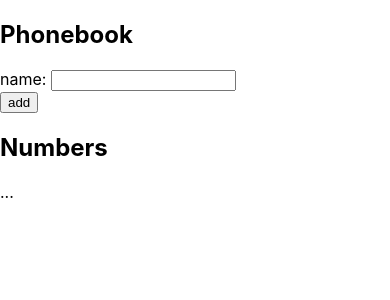
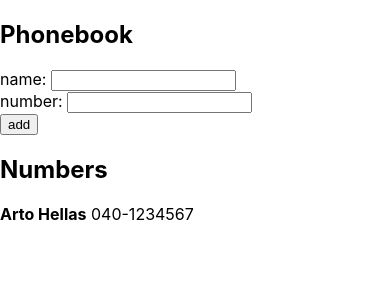
Before and after one commit to madeinchema/fullstackopen, a React (Create React App) app in the folder part2/phonebook/: page / in a window 390 px wide. Shown: the top 300 px of the page. Built offline with nearby package versions, Linux system fonts and the light colour scheme.

Commit message:
Completed 2.6: The Phonebook Step1

```diff
--- a/part2/phonebook/src/App.js
+++ b/part2/phonebook/src/App.js
@@ -2,23 +2,43 @@ import React, { useState } from 'react'
 
 const App = () => {
   const [ persons, setPersons ] = useState([
-    { name: 'Arto Hellas' }
+    { 'Arto Hellas': '040-1234567' }
   ])
-  const [ newName, setNewName ] = useState('')
+  const [newName, setNewName] = useState('');
+  const [newNumber, setNewNumber] = useState('');
+
+  const handleSubmit = (e) => {
+    e.preventDefault();
+    setPersons(persons => [...persons, { [newName]: newNumber }]);
+    setNewName('');
+    setNewNumber('');
+  }
+
+  const handleChange = (e, type) => {
+    if (type === 'name') {
+      setNewName(e.target.value);
+    } else if (type === 'number') {
+      setNewNumber(e.target.value);
+    }
+  };
+
 
   return (
     <div>
       <h2>Phonebook</h2>
-      <form>
+      <form onSubmit={handleSubmit}>
         <div>
-          name: <input />
+          name: <input value={newName} onChange={(e) => handleChange(e, 'name')}/>
+        </div>
+        <div>
+          number: <input value={newNumber} onChange={(e) => handleChange(e, 'number')}/>
         </div>
         <div>
           <button type="submit">add</button>
         </div>
       </form>
       <h2>Numbers</h2>
-      ...
+      {persons.map(person => <p><span style={{fontWeight: 'bold'}}>{Object.keys(person)}</span> {Object.values(person)}</p>)}
     </div>
   )
 }
```
